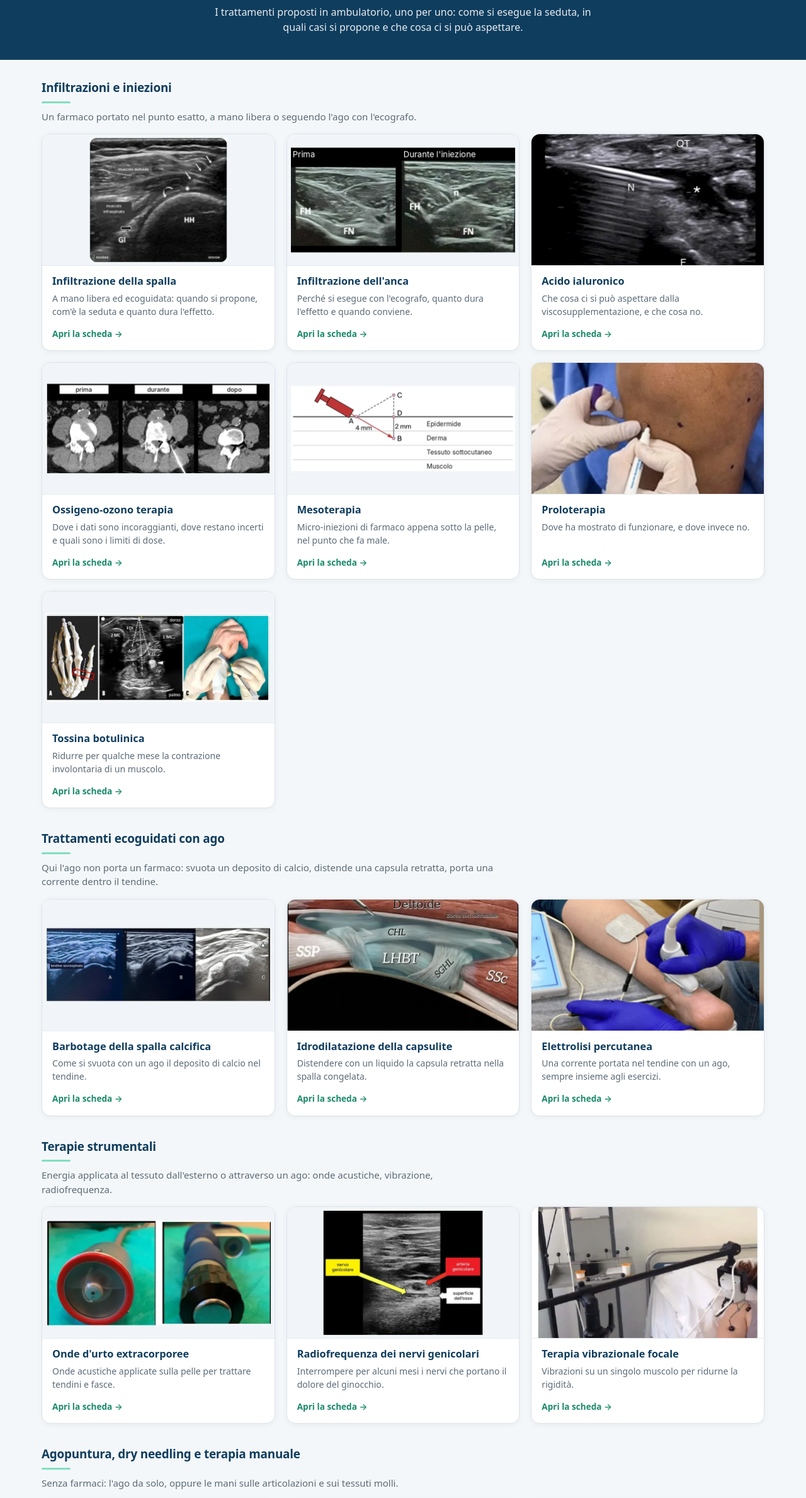
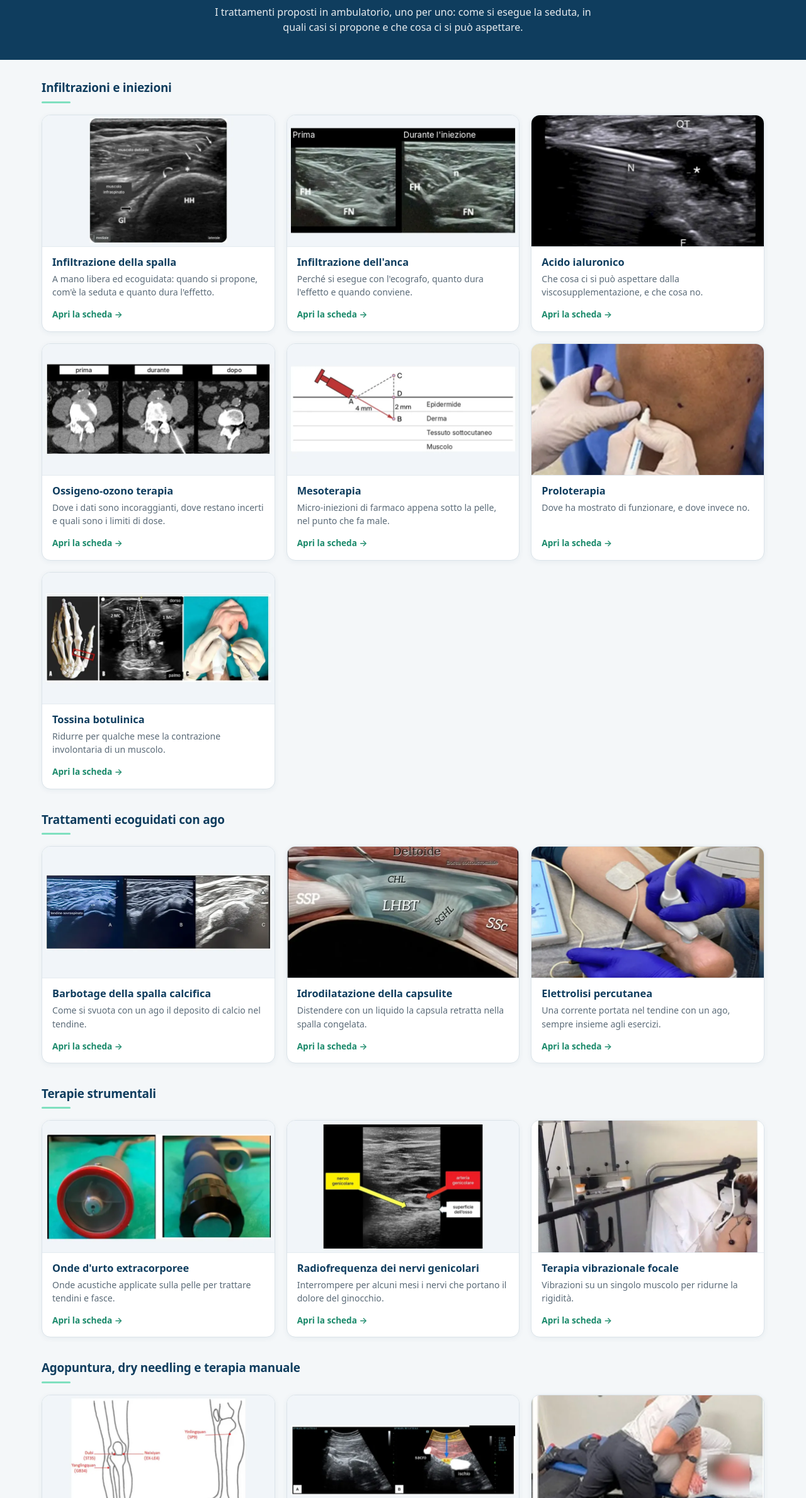
Before and after one commit to drflaviomignone/iltuofisiatra, a plain HTML site: page procedure.html in a window 1280 px wide. Shown: the part 135-2513 px from the top of the page at 63% size. Drawn offline with Linux system fonts and the light colour scheme.

Commit message:
Add files via upload

```diff
--- a/procedure.html
+++ b/procedure.html
@@ -25,8 +25,7 @@ main{max-width:1180px;margin:0 auto 44px;padding:30px 16px 0}
 
 .fam{margin:0 0 34px}
 .fam h2{margin:0;font-size:1.18rem;color:#0f3d5e;letter-spacing:-.2px}
-.fam h2::after{content:"";display:block;width:46px;height:3px;background:#7fe0bf;border-radius:2px;margin-top:7px}
-.fam p.sotto{margin:10px 0 16px;color:#5b6b78;font-size:.94rem;max-width:720px}
+.fam h2::after{content:"";display:block;width:46px;height:3px;background:#7fe0bf;border-radius:2px;margin:7px 0 18px}
 
 .griglia{display:grid;gap:18px;grid-template-columns:repeat(auto-fill,minmax(285px,1fr))}
 a.scheda{display:flex;flex-direction:column;background:#fff;border:1px solid #dbe3e9;border-radius:14px;overflow:hidden;text-decoration:none;color:inherit;box-shadow:0 2px 8px rgba(15,61,94,.06);transition:transform .16s,border-color .16s,box-shadow .16s}
@@ -59,7 +58,6 @@ footer{text-align:center;color:#5b6b78;font-size:.82rem;padding:0 16px 32px}
 
   <section class="fam">
     <h2>Infiltrazioni e iniezioni</h2>
-    <p class="sotto">Un farmaco portato nel punto esatto, a mano libera o seguendo l'ago con l'ecografo.</p>
     <div class="griglia">
       <a class="scheda" href="infiltrazione-spalla.html"><img src="th-infiltrazione-spalla.webp" width="740" height="420" alt="" loading="lazy" decoding="async"><span class="testo"><b>Infiltrazione della spalla</b><em>A mano libera ed ecoguidata: quando si propone, com'è la seduta e quanto dura l'effetto.</em><span class="freccia">Apri la scheda →</span></span></a>
       <a class="scheda" href="infiltrazione-anca.html"><img src="th-infiltrazione-anca.webp" width="740" height="420" alt="" loading="lazy" decoding="async"><span class="testo"><b>Infiltrazione dell'anca</b><em>Perché si esegue con l'ecografo, quanto dura l'effetto e quando conviene.</em><span class="freccia">Apri la scheda →</span></span></a>
@@ -73,7 +71,6 @@ footer{text-align:center;color:#5b6b78;font-size:.82rem;padding:0 16px 32px}
 
   <section class="fam">
     <h2>Trattamenti ecoguidati con ago</h2>
-    <p class="sotto">Qui l'ago non porta un farmaco: svuota un deposito di calcio, distende una capsula retratta, porta una corrente dentro il tendine.</p>
     <div class="griglia">
       <a class="scheda" href="barbotage-calcificazioni.html"><img src="th-barbotage-calcificazioni.webp" width="740" height="420" alt="" loading="lazy" decoding="async"><span class="testo"><b>Barbotage della spalla calcifica</b><em>Come si svuota con un ago il deposito di calcio nel tendine.</em><span class="freccia">Apri la scheda →</span></span></a>
       <a class="scheda" href="idrodilatazione-capsulite.html"><img src="th-idrodilatazione-capsulite.webp" width="740" height="420" alt="" loading="lazy" decoding="async"><span class="testo"><b>Idrodilatazione della capsulite</b><em>Distendere con un liquido la capsula retratta nella spalla congelata.</em><span class="freccia">Apri la scheda →</span></span></a>
@@ -83,7 +80,6 @@ footer{text-align:center;color:#5b6b78;font-size:.82rem;padding:0 16px 32px}
 
   <section class="fam">
     <h2>Terapie strumentali</h2>
-    <p class="sotto">Energia applicata al tessuto dall'esterno o attraverso un ago: onde acustiche, vibrazione, radiofrequenza.</p>
     <div class="griglia">
       <a class="scheda" href="onde-durto.html"><img src="th-onde-durto.webp" width="740" height="420" alt="" loading="lazy" decoding="async"><span class="testo"><b>Onde d'urto extracorporee</b><em>Onde acustiche applicate sulla pelle per trattare tendini e fasce.</em><span class="freccia">Apri la scheda →</span></span></a>
       <a class="scheda" href="radiofrequenza-genicolare.html"><img src="th-radiofrequenza-genicolare.webp" width="740" height="420" alt="" loading="lazy" decoding="async"><span class="testo"><b>Radiofrequenza dei nervi genicolari</b><em>Interrompere per alcuni mesi i nervi che portano il dolore del ginocchio.</em><span class="freccia">Apri la scheda →</span></span></a>
@@ -93,7 +89,6 @@ footer{text-align:center;color:#5b6b78;font-size:.82rem;padding:0 16px 32px}
 
   <section class="fam">
     <h2>Agopuntura, dry needling e terapia manuale</h2>
-    <p class="sotto">Senza farmaci: l'ago da solo, oppure le mani sulle articolazioni e sui tessuti molli.</p>
     <div class="griglia">
       <a class="scheda" href="agopuntura.html"><img src="th-agopuntura.webp" width="740" height="420" alt="" loading="lazy" decoding="async"><span class="testo"><b>Agopuntura antalgica</b><em>Dove il beneficio è stato misurato, e quanto è grande.</em><span class="freccia">Apri la scheda →</span></span></a>
       <a class="scheda" href="trigger-point-dry-needling.html"><img src="th-trigger-point-dry-needling.webp" width="740" height="420" alt="" loading="lazy" decoding="async"><span class="testo"><b>Trigger point e dry needling</b><em>L'ago nel punto dolente del muscolo, con o senza farmaco.</em><span class="freccia">Apri la scheda →</span></span></a>
```
